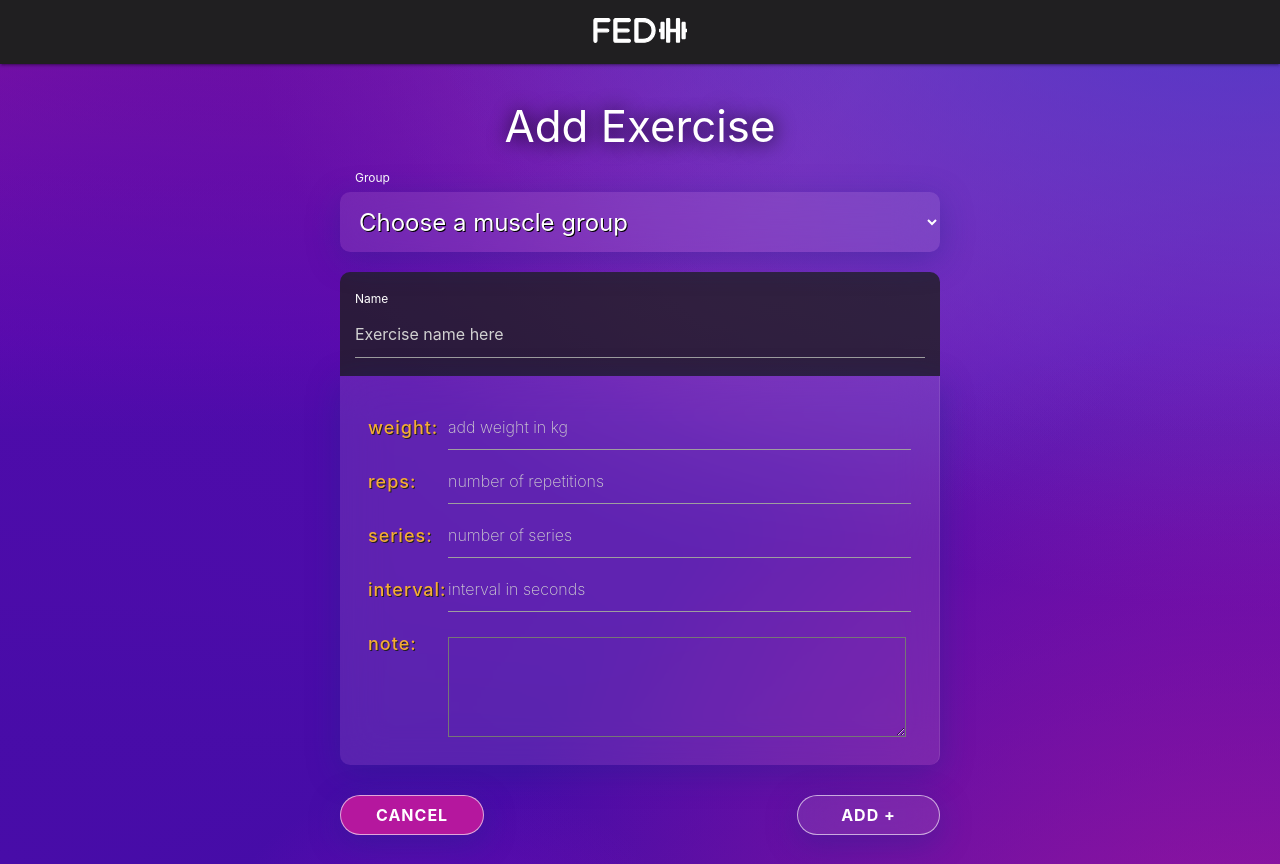
After one commit to pcantarelli/backend-Dev-project, a Flask app: page /add_exercise in a window 1280 px wide. The commit adds this page. Run offline with Flask 2, Linux system fonts and the light colour scheme; some libraries are stand-ins or nearby versions.

Commit message:
Created add exercise form (HTML and CSS)

```diff
--- a/app.py
+++ b/app.py
@@ -149,10 +149,28 @@ def programs_list(username):
 #     return render_template("program.html")
 
 # FIX
-@app.route("/editor")
+@app.route("/edit_program")
 def editor():
-    # render list o program names to edit
-    return render_template("edit_list.html")
+    print('session: ' + session["user"])
+    username = mongo.db.users.find_one({"username": session["user"]})["username"]
+    print('username: ' + username)
+    exercises_list = list(mongo.db.exercises.find({"created_by": session["user"]}))
+    print("exercises_list below")
+    print(exercises_list)
+
+    exercises_info = list_info(exercises_list)
+    print("exercises_info below")
+    print(exercises_info)
+
+    groups_list = get_groups_list(exercises_list)
+    print("groups_list below")
+    print(groups_list)
+
+    if username:
+        # render list of program cards
+        return render_template("edit_program.html", username=username, exercises_list=exercises_list, exercises_info=exercises_info, groups_list=groups_list )
+
+    return redirect(url_for("/"))
 
 # # FIX
 # @app.route("/add_program")
@@ -171,9 +189,9 @@ def editor():
 #     return render_template("edit_program.html")
 
 
-# @app.route("/add_exercise", methods=["GET", "POST"])
-# def add_exercise():
-#     return render_template("add_exercise.html")
+@app.route("/add_exercise", methods=["GET", "POST"])
+def add_exercise():
+    return render_template("add_exercise.html")
 
 # # FIX
 # @app.route("/delete_exercise")
--- a/static/css/style.css
+++ b/static/css/style.css
@@ -376,3 +376,145 @@
     font-size: 1.2rem;
     margin-bottom: 5px;
 }
+
+/* Editor */
+.editor-controls {
+    width: 100%;
+    display: block;
+    max-width: 600px;
+    margin-top: 40px;
+}
+
+
+.btn-editor {
+    padding: 0px 16px;
+    height: 24px;
+    margin-right: 15px;
+    line-height: 21px;
+    font-size: 14px;
+    margin-top: -4px;
+}
+
+.add-excerise__form {
+    width: 100%;
+    max-width: 600px;
+}
+
+.add-excerise__form label, .add-excerise__form  input {
+    color: var(--white);
+}
+
+.add-name {
+    background-color: rgb(32 31 33 / 80%);
+    color: var(--white);
+    border: none;
+    padding: .7rem 1rem;
+    font-size: 1.3rem;
+    border-top-right-radius: 10px;
+    border-top-left-radius: 10px;
+}
+
+.add-info {
+    background: rgb(255 245 245 / 10%);
+    box-shadow: 0 8px 32px 0 rgb(31 38 135 / 37%);
+    backdrop-filter: blur(20.0px);
+    -webkit-backdrop-filter: blur(20.0px);
+    border-right: 1px solid rgba(255, 255, 255, 0.10);
+    color: var(--white);
+    font-weight: 200;
+    border-bottom: none;
+    padding: 28px 28px 28px;
+}
+
+.add-buttons {
+    width: 100%;
+    margin-top: 30px;
+    display: flex;
+    justify-content: space-between;
+    gap: 20px;
+}
+
+.btn-cancel, .btn-add {
+    min-width: 143px;
+}
+
+.btn-cancel {
+    background-color: var(--byzantine)
+}
+
+#group {
+    display: block;
+    background: rgb(255 245 245 / 10%);
+    box-shadow: 0 8px 32px 0 rgb(31 38 135 / 37%);
+    backdrop-filter: blur(20.0px);
+    -webkit-backdrop-filter: blur(20.0px);
+    border: none;
+    color: var(--white);
+}
+
+.add-group {
+    margin-bottom: 20px;
+    position: relative;
+}
+
+.add-group label {
+    padding: 0 15px 5px;
+    display: block;
+}
+
+.add-group select {
+    padding: 15px;
+    height: 60px;
+    border-radius: 10px;
+    font-size: 1.6rem;
+    color: var(--white);
+    text-shadow: 1px 1px var(--black);
+}
+
+.add-info {
+    display: grid;
+    grid-template-columns: 80px auto;
+    grid-template-rows: 1fr;
+    grid-auto-flow: column;
+    border-bottom-right-radius: 10px;
+    border-bottom-left-radius: 10px;
+}
+
+.add-info label {
+    grid-column: 1 / 2;
+    width: 80px;
+    font-weight: 500;
+    color: var(--orange);
+    text-shadow: 1px 1px var(--dark-grey);
+    letter-spacing: 1px;
+    text-transform: lowercase;
+    align-self: center;
+    font-size: 1.2rem;
+    transform: translateY(-4px);
+}
+
+.add-info input {
+    grid-column: 2 / 3;
+    font-size: 1.2rem;
+    color: var(--white);
+    font-weight: 200;
+}
+
+.note-label {
+    align-self: flex-start !important;
+    transform: translateY(10px) !important;
+}
+
+#note {
+    height: 100px;
+    margin-top: 17px;
+    font-size: 1.2rem;
+    color: var(--white);
+    font-weight: 200;
+    padding: 5px;
+}
+
+#note:focus {
+    outline: none;
+    border: 1px solid var(--white);
+}
--- /dev/null
+++ b/templates/add_exercise.html
@@ -0,0 +1,41 @@
+{% extends "base.html" %}
+{% block content %}
+
+<h3>Add Exercise</h3>
+
+    <form class="add-excerise__form" method="POST" action="{{ url_for('login') }}">
+        <div class="add-group">
+            <label for="group">Group</label>
+            <select name="group" id="group" class="validate" required>
+                <option value="" disabled selected>Choose a muscle group</option>
+                <option value="">Shoulder</option>
+            </select>
+        </div>
+        <div class="add-name">
+            <label for="exercise_name">Name</label>
+            <input placeholder="Exercise name here" type="text" name="exercise_name" id="exercise_name" minlength="3"
+            maxlength="15" pattern="^[a-zA-Z0-9]{3,15}$" class="validate" required>
+        </div>
+        <div class="add-info">
+            <input placeholder="add weight in kg" type="text" name="weight" id="weight" minlength="1" maxlength="6"
+            pattern="^[0-9]{1,2}([,.][0-9]{1,2})?$" class="validate" required>
+            <label for="weight" class="weight-label">weight:</label>
+            <input placeholder="number of repetitions" type="text" name="reps" id="reps" minlength="1" maxlength="6"
+            pattern="^[0-9]*$" class="validate" required>
+            <label for="reps">reps:</label>
+            <input placeholder="number of series" type="text" name="series" id="series" minlength="1" maxlength="6"
+            pattern="^[0-9]*$" class="validate" required>
+            <label for="series">series:</label>
+            <input placeholder="interval in seconds" type="text" name="interval" id="interval" minlength="1" maxlength="6"
+            pattern="^[0-9]*$" class="validate" required>
+            <label for="interval">interval:</label>
+            <textarea name="note" id="note" cols="30" rows="20" maxlength="500"></textarea>
+            <label for="note" class="note-label">note:</label>
+        </div>
+        <div class="add-buttons">
+            <button class="btn btn-cancel">Cancel</button>
+            <button class="btn btn-add">Add +</button>
+        </div>
+    </form>
+
+{% endblock %}
--- a/templates/add_program.html
+++ /dev/null
@@ -1,5 +0,0 @@
-{% extends "base.html" %}
-{% block content %}
-
-
-{% endblock %}
```
Also changed, not shown: templates/edit_program.html (+54 -0 lines), templates/index.html (+11 -6 lines).
